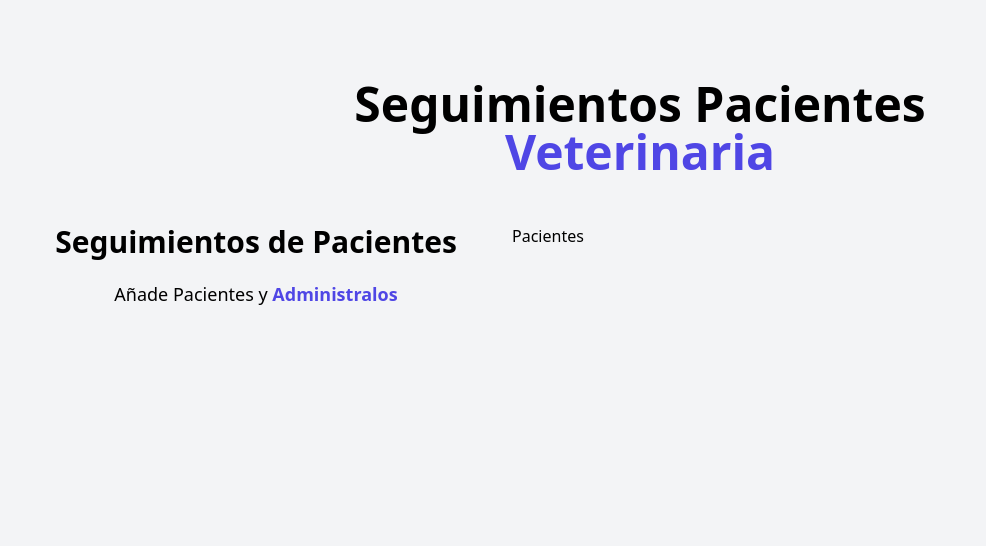
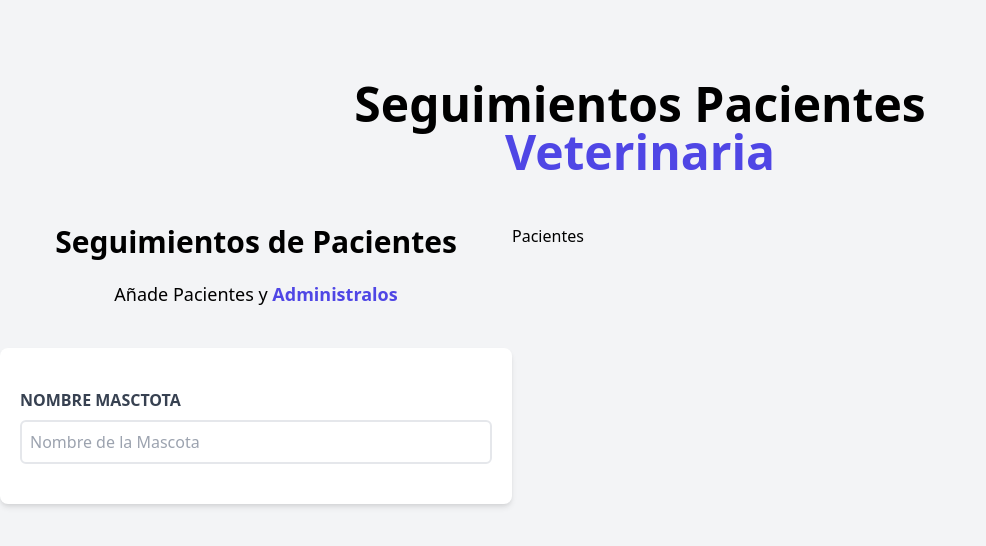
Before and after one commit to danieldamian09/proyecto-vite-react-tailwind, a React (Vite) app in the folder citas-react/: page / in a window 1280 px wide. Shown: the top 546 px of the page, without its empty margins (0-986 px from the left). Built offline with nearby package versions, Linux system fonts and the light colour scheme.

Commit message:
creando inputs del formulario

```diff
--- a/citas-react/src/components/Formulario.jsx
+++ b/citas-react/src/components/Formulario.jsx
@@ -4,10 +4,25 @@ const Formulario = () => {
     <div className="md:w-1/2 lg:w-2/5">
       <h2 className="font-black text-3xl text-center">Seguimientos de Pacientes</h2>
 
-      <p className="text-lg mt-5 text-center">
+      <p className="text-lg mt-5 text-center mb-10">
         Añade Pacientes y {' '}
         <span className="text-indigo-600 font-bold">Administralos</span>
       </p>
+
+      <form action="" className="bg-white shadow-md rounded-lg py-10 px-5">
+        <div>
+          <label htmlFor="mascota" className="block text-gray-700 uppercase font-bold">Nombre Masctota</label>
+
+          <input
+            type="text"
+            placeholder="Nombre de la Mascota"
+            name="mascota"
+            id="mascota"
+            className="border-2 w-full p-2 mt-2 placeholder-gray-400 rounded-md"
+          />
+
+        </div>
+      </form>
     </div>
   )
 }
```
